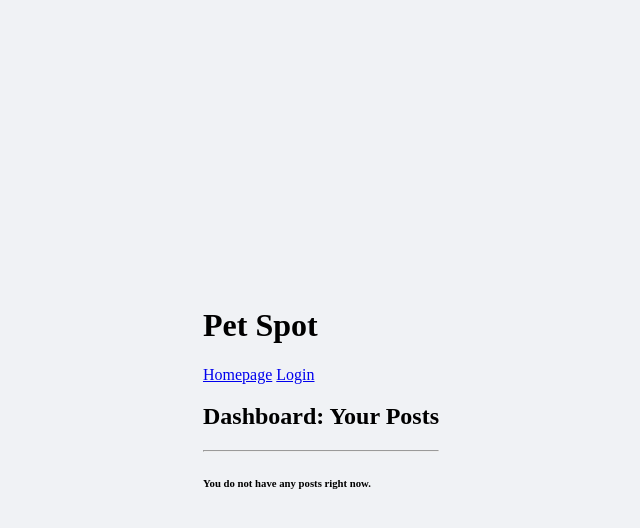
After one commit to JR728/Petspot, a Node project: template views/dashboard.handlebars in a window 1280 px wide. The commit adds this page. Shown: the top 528 px of the page, without its empty margins (319-959 px from the left). Run offline with Node 20 templates, Linux system fonts and the light colour scheme; the template is opened without the code that fills it, so the values that code supplies are empty; some libraries are stand-ins or nearby versions.

Commit message:
Working dashboard and routes.

```diff
--- a/controllers/api/postRoutes.js
+++ b/controllers/api/postRoutes.js
@@ -3,7 +3,6 @@ const { Post, User } = require('../../models');
 
 // Could this be turned into try-catch syntax?
 router.get('/', (req, res) => {
-    console.log('=================');
     Post.findAll({
         attributes: [
             'id',
--- a/controllers/index.js
+++ b/controllers/index.js
@@ -2,9 +2,11 @@ const router = require('express').Router();
 
 const apiRoutes = require('./api');
 const homeRoutes = require('./homeRoutes');
+const dashboardRoutes = require('./dashboardRoutes')
 
 router.use('/api', apiRoutes);
 router.use('/', homeRoutes);
+router.use('/dashboard', dashboardRoutes);
 
 router.use((req, res) => {
     res.status(404).end()
--- a/utils/auth.js
+++ b/utils/auth.js
@@ -1,5 +1,5 @@
 const withAuth = (req, res, next) => {
-    if (!req.session.logged_in) {
+    if (!req.session.loggedIn) {
         res.redirect('/login');
     } else {
         next();
--- /dev/null
+++ b/views/dashboard.handlebars
@@ -0,0 +1,18 @@
+<div class="nav">
+    {{!-- <a href="/dashboard/create/"><button id="create-post" class="btn">Create Post</button></a> Need this button? --}}
+
+    <h2 class="title">Dashboard: Your Posts</h2><hr>
+    {{#if posts.length}}
+</div>
+
+{{#each posts as |post|}}
+{{> post-info post}}
+
+{{!-- <a href="/dashboard/edit/{{post.id}}"><button class="button">Edit Post</button></a> --}}
+</div>
+{{/each}}
+
+{{else}}
+<h6 class="post-message">You do not have any posts right now.</h6>
+
+    {{/if}}
--- a/views/homepage.handlebars
+++ b/views/homepage.handlebars
@@ -9,7 +9,9 @@
 {{/each}}
 
 
-<div class="text-center">
+{{!-- This might need its own 'handlebars' file: --}}
+
+{{!-- <div class="text-center">
     <h3>Comments</h3>
     {{#each comments as |comment|}}
     <div>
@@ -24,4 +26,4 @@
     <h2>{{post.id}}</h2>
   {{/each}}
 
-</div>
+</div> --}}
--- a/views/layouts/main.handlebars
+++ b/views/layouts/main.handlebars
@@ -14,8 +14,8 @@
         <nav>
             {{#if loggedIn}}
             <a href="/" class="navbar-item">Homepage</a>
-            <a href="/dashboard" class="navbar-item">Dashboard</a> {{!-- Has no route or handlebars. --}}
-            <a href="/dashboard/create" class="navbar-item">Create Post</a> {{!-- Has no route or handlebars. --}}
+            <a href="/dashboard" class="navbar-item">Dashboard</a> {{!-- Scott working on. --}}
+            <a href="/dashboard/create" class="navbar-item">Create Post</a> {{!-- Isaiah working on. --}}
             <button id="logout" class="button">Logout</button>
             {{else}}
             <a href="/" class="navbar-item">Homepage</a>
```
Also changed, not shown: config/connection.js (+8 -5 lines), controllers/dashboardRoutes.js (added, +35 -0 lines).
